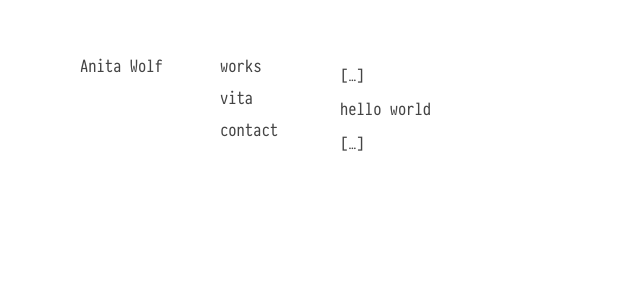
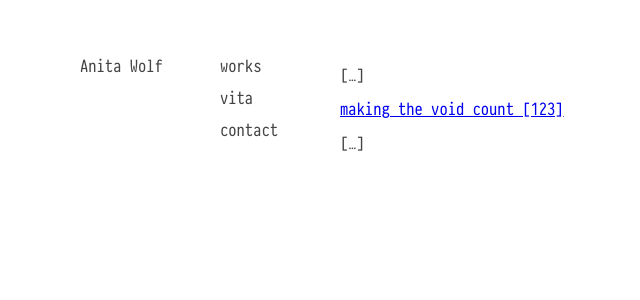
Before and after one commit to gwofaw/gwofaw.github.io, a Jekyll site: the page built from works.md, in a window 1280 px wide. Shown: the top 300 px of the page, without its empty margins (80-720 px from the left). Built offline with Jekyll 4.4.1, drawn with Linux system fonts in a browser that asks for light colours.

Commit message:
now do eeet

```diff
--- a/_config.yml
+++ b/_config.yml
@@ -5,6 +5,7 @@ permalink: pretty
 collections:
   works:
     output: true
+    permalink: /works/:path/
 
 defaults:
   -
--- a/_works/123.md
+++ b/_works/123.md
@@ -1,5 +1,6 @@
 ---
 title: 123
+tagline: making the void count
 ---
 
 ![blubb](/images/1.jpg)
--- a/works.md
+++ b/works.md
@@ -5,8 +5,7 @@ title: works
 [...]
 
 {% for work in site.works %}
-  hello world
-
+[{{work.tagline}} [{{ work.title }}]](/works/{{work.title}})
 {% endfor %}
 
 [...]
```
